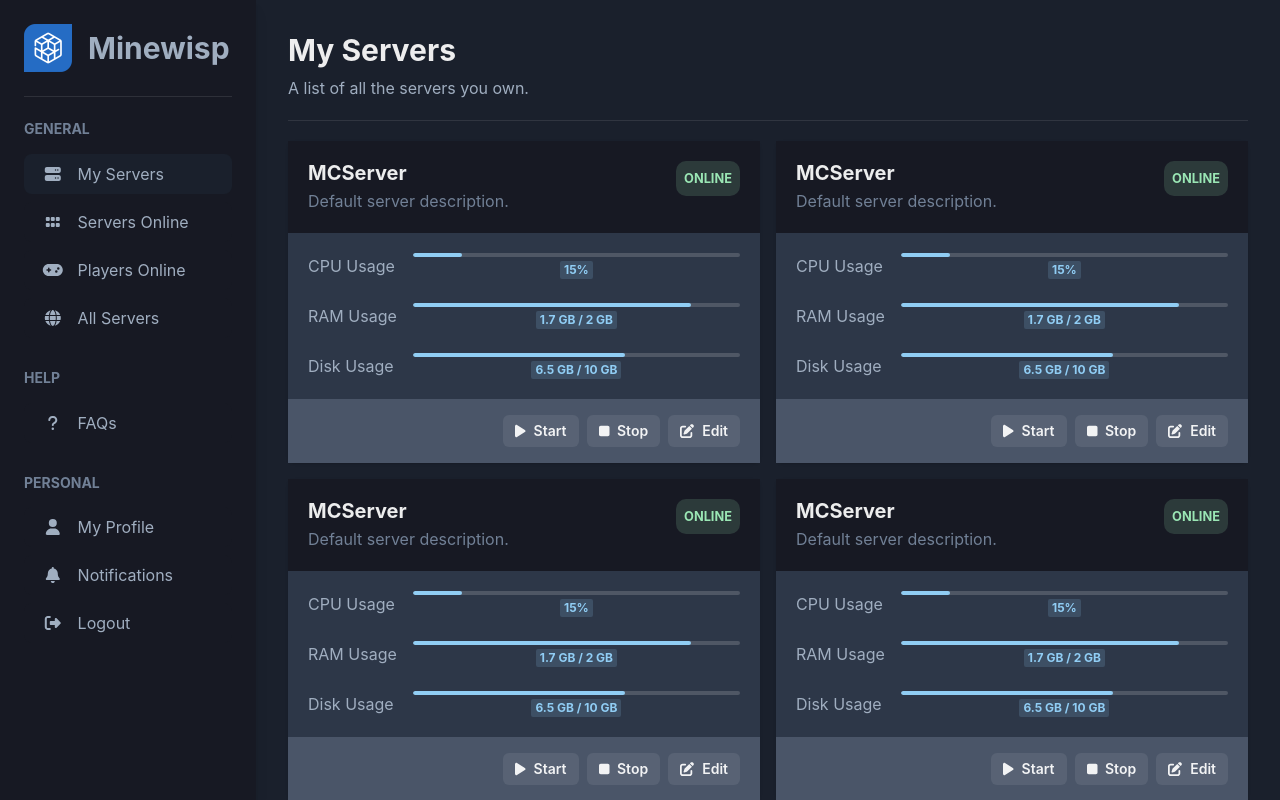
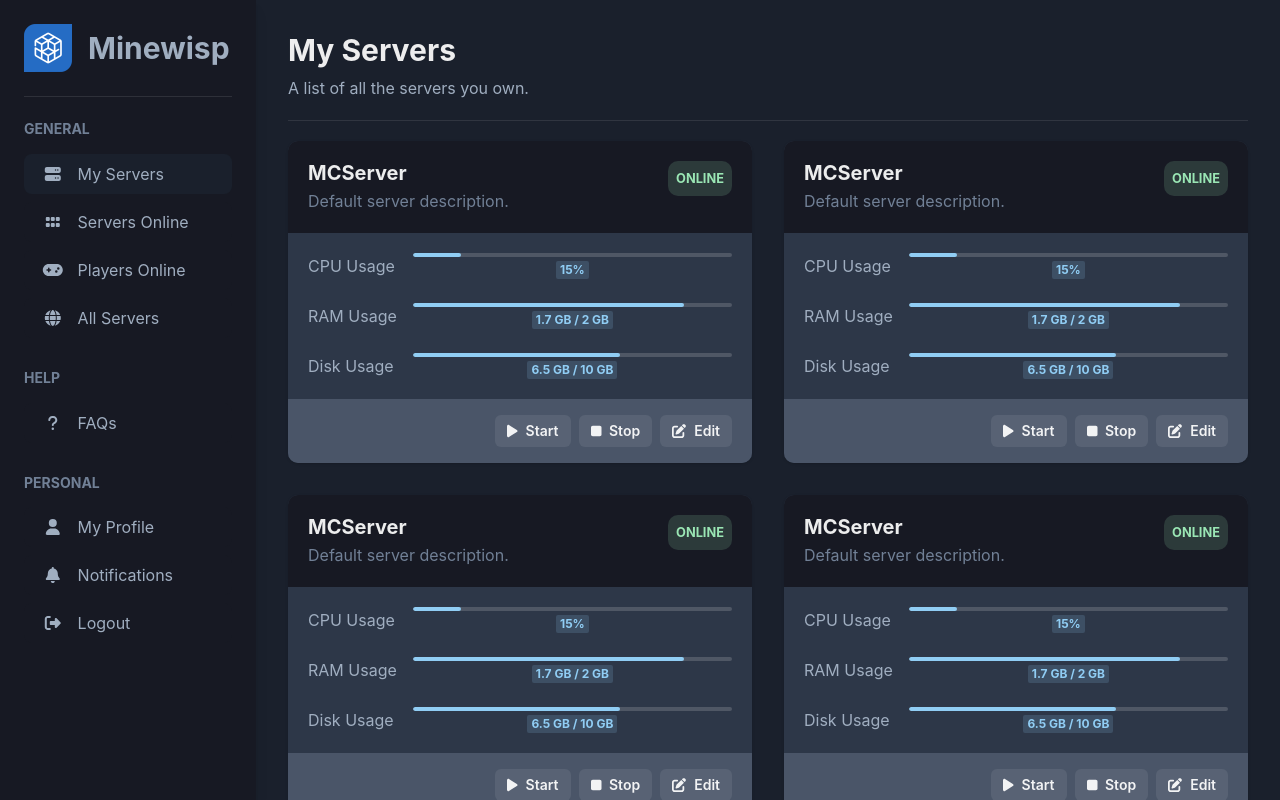
Before and after one commit to Minewisp/front-end, a React (Create React App) app: page /dashboard in a window 1280 px wide. Built offline with nearby package versions, Linux system fonts and the light colour scheme.

Commit message:
Border and gap changes to server cards

```diff
--- a/src/components/Dashboard.js
+++ b/src/components/Dashboard.js
@@ -100,7 +100,7 @@ export default function Dashboard() {
           <Text color="gray.400">A list of all the servers you own.</Text>
           <Divider my={3} />
           <SimpleGrid
-            spacing={4}
+            spacing={8}
             templateColumns="repeat(auto-fill, minmax(400px, auto))"
           >
             <TempServerCard />
@@ -159,8 +159,8 @@ const TempProgressBar = ({ text, progress, progressText, color }) => {
 
 const TempServerCard = () => {
   return (
-    <Card>
-      <CardHeader bg="gray.900">
+    <Card borderRadius={10}>
+      <CardHeader bg="gray.900" borderTopRadius="inherit">
         <Flex justifyContent="space-between">
           <Flex flexDirection="column">
             <Heading size="md" mb={1}>
@@ -206,7 +206,12 @@ const TempServerCard = () => {
           />
         </Grid>
       </CardBody>
-      <CardFooter bg="gray.600" justifyContent="right" py={4}>
+      <CardFooter
+        bg="gray.600"
+        justifyContent="right"
+        py={4}
+        borderBottomRadius="inherit"
+      >
         <Flex gap={2}>
           <Button size="sm" leftIcon={<FontAwesomeIcon icon={faPlay} />}>
             Start
```
